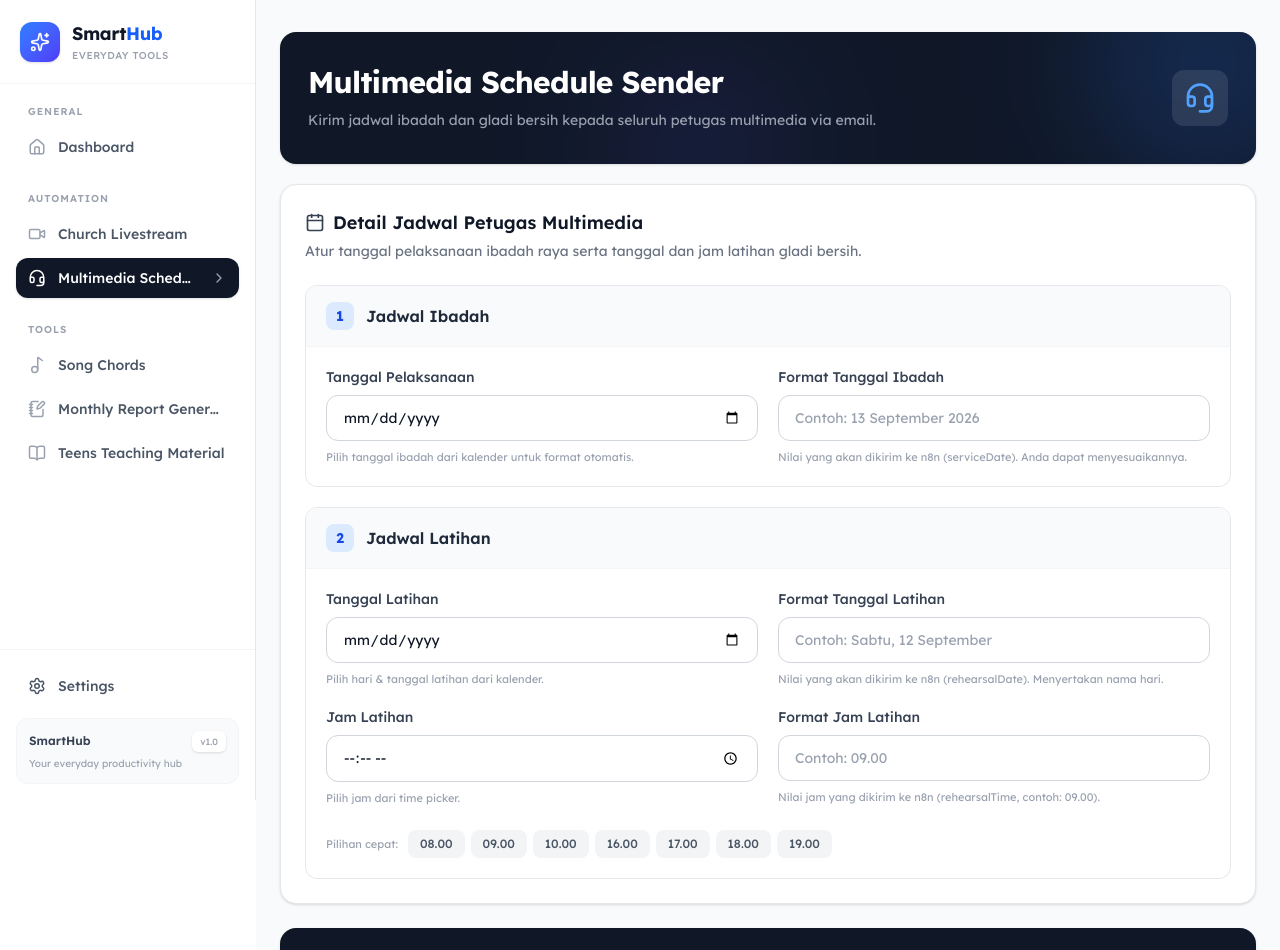
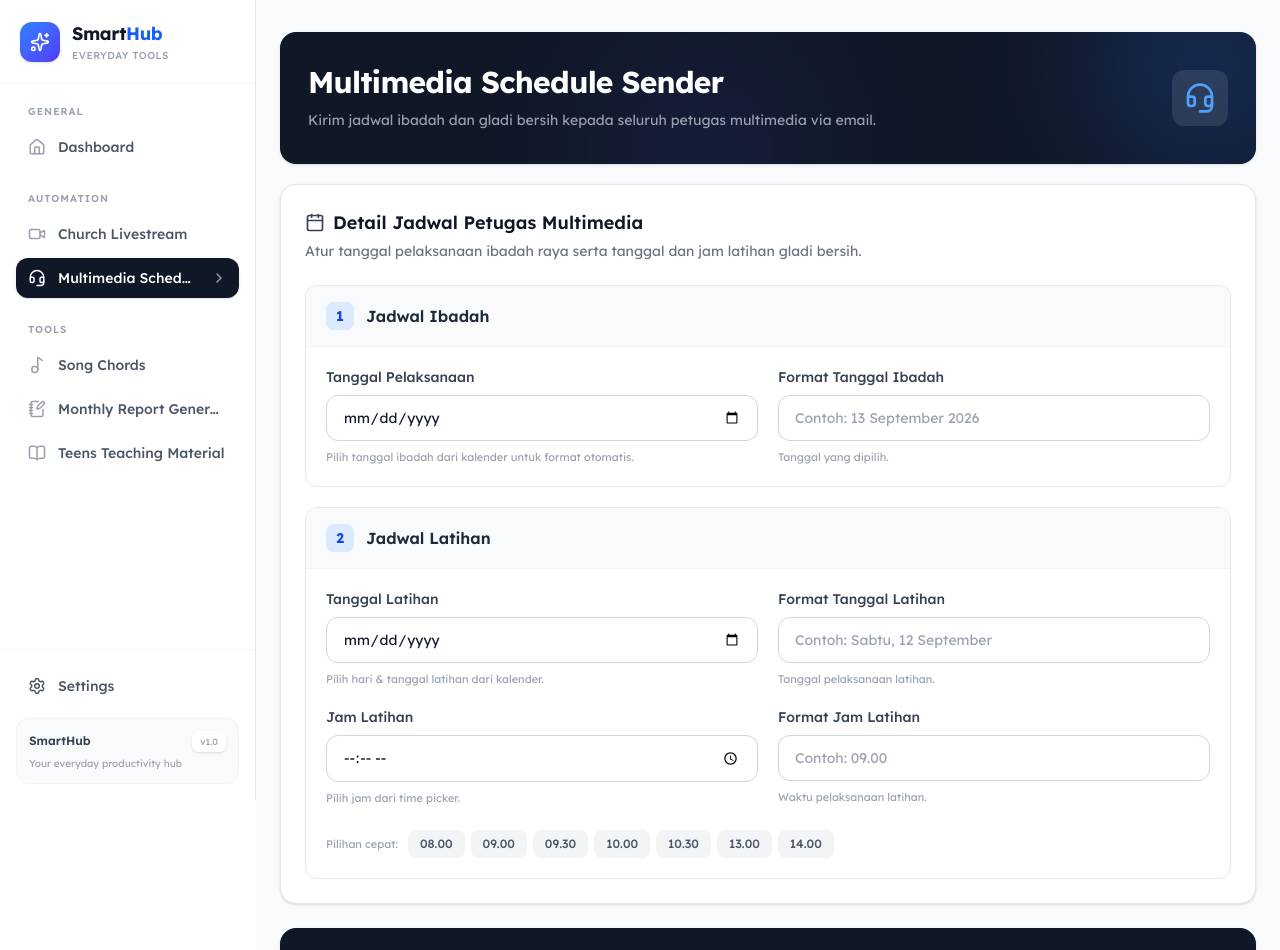
Before and after one commit to 4CeL/SmartHub, a Next.js app: page /multimedia-schedule-sender in a window 1280 px wide. Shown: the top 950 px of the page. Built offline with nearby package versions, Linux system fonts and the light colour scheme.

Commit message:
Pengubahan beberapa teks

```diff
--- a/app/livestream/page.js
+++ b/app/livestream/page.js
@@ -440,15 +440,6 @@ export default function Home() {
                 Atur judul, canva template video news, dan tanggal pelaksanaan livestream.
               </p>
             </div>
-
-            <button
-              type="button"
-              onClick={addLivestream}
-              className="inline-flex items-center gap-2 rounded-lg bg-blue-600 px-4 py-2.5 text-sm font-semibold text-white shadow-sm transition hover:bg-blue-700 active:scale-[0.98] dark:bg-blue-600 dark:hover:bg-blue-700"
-            >
-              <Plus className="h-4 w-4" />
-              Tambah Jadwal
-            </button>
           </div>
 
           {/* List of livestreams */}
--- a/app/multimedia-schedule-sender/page.js
+++ b/app/multimedia-schedule-sender/page.js
@@ -115,7 +115,7 @@ export default function MultimediaScheduleSenderPage() {
   };
 
   // Preset jam latihan
-  const quickTimePresets = ["08.00", "09.00", "10.00", "16.00", "17.00", "18.00", "19.00"];
+  const quickTimePresets = ["08.00", "09.00", "09.30", "10.00", "10.30", "13.00", "14.00"];
 
   // ======================================================
   // SUBMIT / SEND SCHEDULE TO N8N
@@ -270,7 +270,7 @@ export default function MultimediaScheduleSenderPage() {
 
             {/* Description */}
             <p className="mt-2 text-sm leading-6 text-gray-500 dark:text-gray-400">
-              Jadwal petugas multimedia telah berhasil dikirimkan ke email melalui n8n.
+              Jadwal petugas multimedia telah berhasil dikirimkan ke email.
             </p>
 
             {/* Detail Summary */}
@@ -417,7 +417,7 @@ export default function MultimediaScheduleSenderPage() {
                       className="w-full rounded-xl border border-gray-300 bg-white px-4 py-3 text-sm text-gray-900 outline-none transition placeholder:text-gray-400 focus:border-blue-500 focus:ring-2 focus:ring-blue-100 dark:border-neutral-700 dark:bg-neutral-800 dark:text-white dark:placeholder:text-gray-500 dark:focus:ring-blue-900"
                     />
                     <p className="mt-2 text-[11px] text-gray-400 dark:text-gray-500">
-                      Nilai yang akan dikirim ke n8n (serviceDate). Anda dapat menyesuaikannya.
+                      Tanggal yang dipilih.
                     </p>
                   </div>
                 </div>
@@ -468,7 +468,7 @@ export default function MultimediaScheduleSenderPage() {
                       className="w-full rounded-xl border border-gray-300 bg-white px-4 py-3 text-sm text-gray-900 outline-none transition placeholder:text-gray-400 focus:border-blue-500 focus:ring-2 focus:ring-blue-100 dark:border-neutral-700 dark:bg-neutral-800 dark:text-white dark:placeholder:text-gray-500 dark:focus:ring-blue-900"
                     />
                     <p className="mt-2 text-[11px] text-gray-400 dark:text-gray-500">
-                      Nilai yang akan dikirim ke n8n (rehearsalDate). Menyertakan nama hari.
+                      Tanggal pelaksanaan latihan.
                     </p>
                   </div>
 
@@ -501,7 +501,7 @@ export default function MultimediaScheduleSenderPage() {
                       className="w-full rounded-xl border border-gray-300 bg-white px-4 py-3 text-sm text-gray-900 outline-none transition placeholder:text-gray-400 focus:border-blue-500 focus:ring-2 focus:ring-blue-100 dark:border-neutral-700 dark:bg-neutral-800 dark:text-white dark:placeholder:text-gray-500 dark:focus:ring-blue-900"
                     />
                     <p className="mt-2 text-[11px] text-gray-400 dark:text-gray-500">
-                      Nilai jam yang dikirim ke n8n (rehearsalTime, contoh: 09.00).
+                      Waktu pelaksanaan latihan.
                     </p>
                   </div>
 
```
